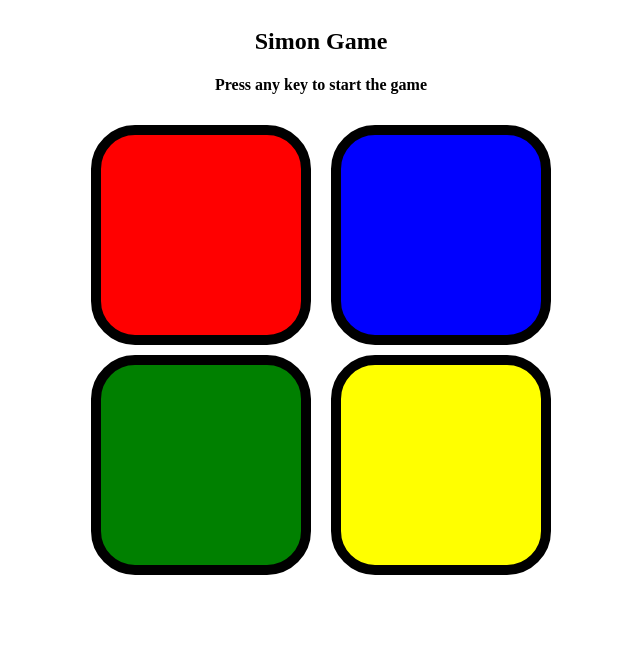
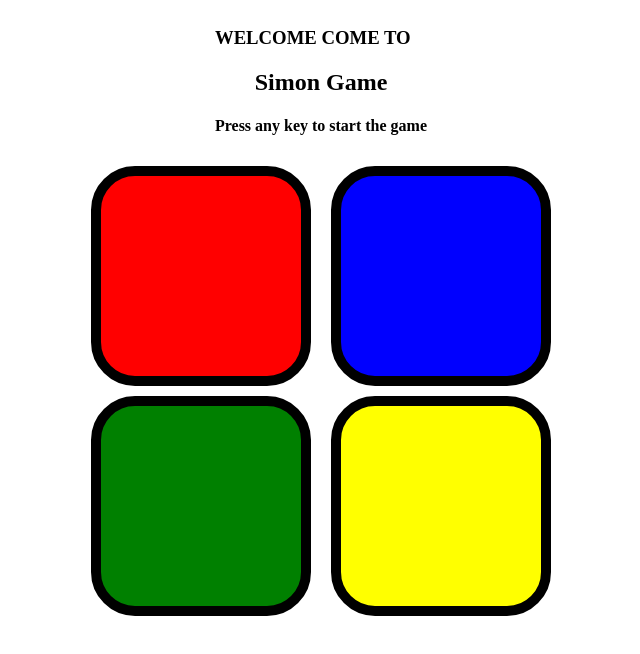
Before and after one commit to karn5276/Simon-say-game, a plain HTML site: page index.html in a window 1280 px wide. Shown: the whole page, without its empty margins (319-959 px from the left). Drawn offline with Linux system fonts and the light colour scheme.

Commit message:
added new files

```diff
--- a/index.html
+++ b/index.html
@@ -12,7 +12,9 @@
     <div id="heading">
 
         <div>
+            <h3>WELCOME COME TO</h3>
             <h2>Simon Game</h2>
+
             <h4 id="heading2">Press any key to start the game</h4>
         </div>
 
```
